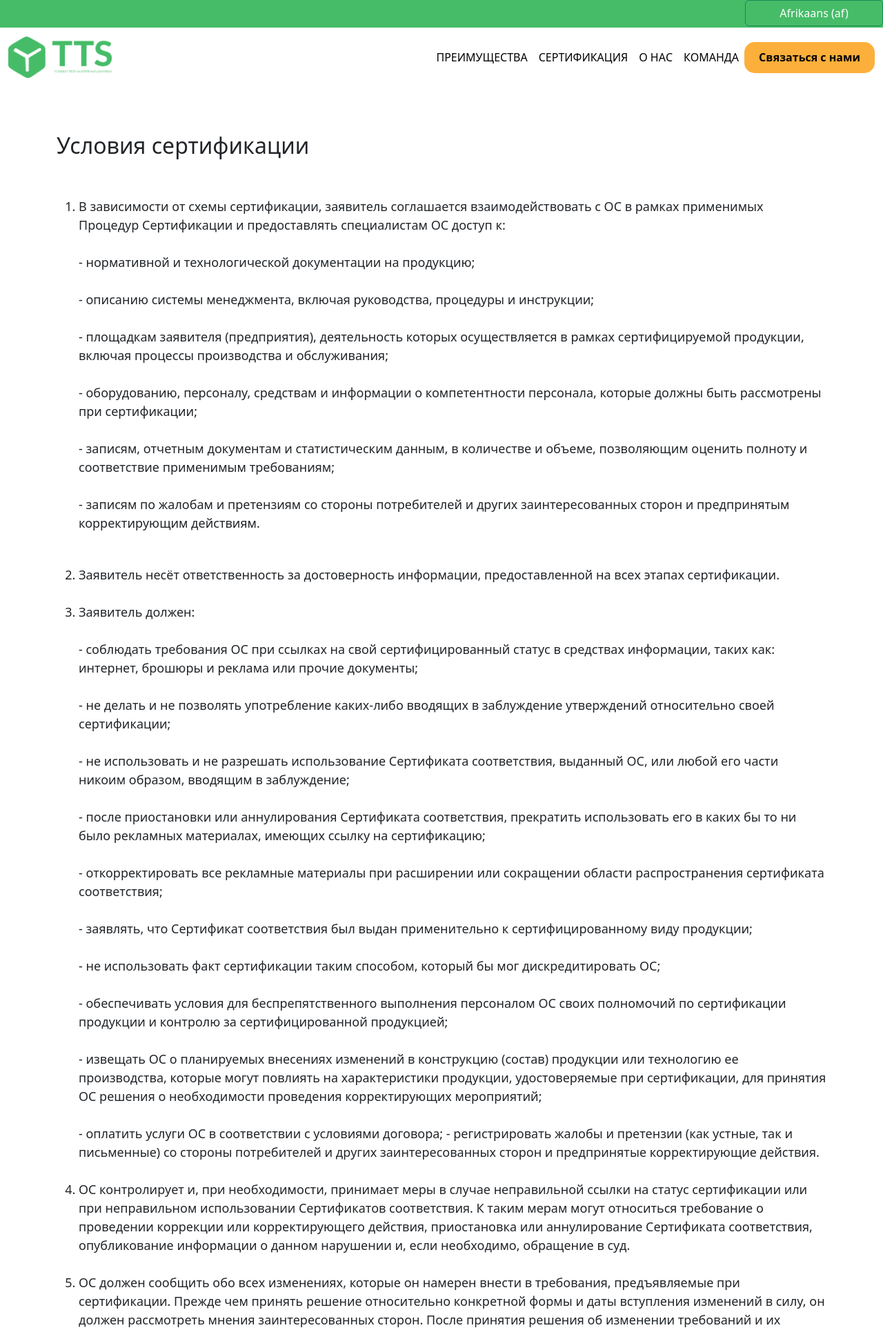
After one commit to VladlenKhan/tts, a Django app: template app/templates/certificate.html in a window 1280 px wide. The commit adds this page. Shown: the top 1928 px of the page at 69% size. Run offline with Django 4.2, Linux system fonts and the light colour scheme; the template is opened without the code that fills it, so the values that code supplies are empty.

Commit message:
'newchange'

```diff
--- a/app/static/css/style.css
+++ b/app/static/css/style.css
@@ -20,8 +20,8 @@
 .back2 {
     position: relative;
     width: 100%;
-    height: 1400px;
-    object-fit: cover;
+    height: 100%;
+    padding: 100px 0px;
 }
 
 @media screen and (min-width:320px) and (max-width:425px) {
--- a/app/templates/base.html
+++ b/app/templates/base.html
@@ -65,7 +65,7 @@
 
     <nav class="navbar navbar-expand-lg bg-body-light " style="background-color: rgb(255, 255, 255);">
         <div class="container-fluid">
-            <a class="navbar-brand" href="#">
+            <a class="navbar-brand" href="{% url 'home' %}">
                 <img src="{% static 'images/logo.png' %}" width="150" alt="">
             </a>
             <button class="navbar-toggler" type="button" data-bs-toggle="collapse" data-bs-target="#navbarSupportedContent" aria-controls="navbarSupportedContent" aria-expanded="false" aria-label="Toggle navigation">
@@ -76,6 +76,10 @@
                     <li class="nav-item">
                         <a class="nav-link" href="#useful" style="color:black;font-weight:500;">ПРЕИМУЩЕСТВА</a>
                     </li>
+                    <li class="nav-item">
+                        <a class="nav-link" href="{% url 'certificate' %}" style="color:black;font-weight:500;">СЕРТИФИКАЦИЯ</a>
+                    </li>
+
                     <li class="nav-item">
                         <a class="nav-link" href="#about"style="color:black;font-weight:500;">О НАС</a>
                     </li>
--- /dev/null
+++ b/app/templates/certificate.html
@@ -0,0 +1,127 @@
+{% extends 'base.html' %}
+{% block content %}
+<br><br><br>
+<section>
+    <div class="container">
+        <h2>Условия сертификации</h2>
+        <br><br>
+        <ol>
+            <li style="font-size: 18px;">
+                 В зависимости от схемы сертификации, заявитель соглашается взаимодействовать с ОС в рамках применимых Процедур Сертификации и предоставлять специалистам ОС доступ к:
+                <br>
+                <br>
+                - нормативной и технологической документации на продукцию;
+                <br>
+                <br>
+                - описанию системы менеджмента, включая руководства, процедуры и инструкции;
+                <br>
+                <br>
+                - площадкам заявителя (предприятия), деятельность которых осуществляется в рамках сертифицируемой продукции, включая процессы производства и обслуживания;
+
+                <br><br>
+                - оборудованию, персоналу, средствам и информации о компетентности персонала, которые должны быть рассмотрены при сертификации;
+                <br><br>
+
+                - записям, отчетным документам и статистическим данным, в количестве и объеме, позволяющим оценить полноту и соответствие применимым требованиям;
+
+                <br><br>
+                - записям по жалобам и претензиям со стороны потребителей и других заинтересованных сторон и предпринятым корректирующим действиям.</li>
+           <br><br>
+            <li style="font-size: 18px;">  Заявитель несёт ответственность за достоверность информации, предоставленной на всех этапах сертификации. <br><br></li>
+            <li style="font-size: 18px;">
+                Заявитель должен:
+                <br><br>
+
+                - соблюдать требования ОС при ссылках на свой сертифицированный статус в средствах информации, таких как: интернет, брошюры и реклама или прочие документы;
+                <br><br>
+
+                - не делать и не позволять употребление каких-либо вводящих в заблуждение утверждений относительно своей сертификации;
+                <br><br>
+
+                - не использовать и не разрешать использование Сертификата соответствия, выданный ОС, или любой его части никоим образом, вводящим в заблуждение;
+                <br><br>
+
+                - после приостановки или аннулирования Сертификата соответствия, прекратить использовать его в каких бы то ни было рекламных материалах, имеющих ссылку на сертификацию;
+
+                <br><br>
+                - откорректировать все рекламные материалы при расширении или сокращении области распространения сертификата соответствия;
+                <br><br>
+
+                - заявлять, что Сертификат соответствия был выдан применительно к сертифицированному виду продукции;
+                <br><br>
+
+                - не использовать факт сертификации таким способом, который бы мог дискредитировать ОС;
+                <br><br>
+
+                - обеспечивать условия для беспрепятственного выполнения персоналом ОС своих полномочий по сертификации продукции и контролю за сертифицированной продукцией;
+
+
+                <br><br>
+                - извещать ОС о планируемых внесениях изменений в конструкцию (состав) продукции или технологию ее производства, которые могут повлиять на характеристики продукции, удостоверяемые при сертификации, для принятия ОС решения о необходимости проведения корректирующих мероприятий;
+                <br><br>
+
+                - оплатить услуги ОС в соответствии с условиями договора; - регистрировать жалобы и претензии (как устные, так и письменные) со стороны потребителей и других заинтересованных сторон и предпринятые корректирующие действия.
+            <br><br>
+            </li>
+            <li style="font-size: 18px;">
+                ОС контролирует и, при необходимости, принимает меры в случае неправильной ссылки на статус сертификации или при неправильном использовании Сертификатов соответствия. К таким мерам могут относиться требование о проведении коррекции или корректирующего действия, приостановка или аннулирование Сертификата соответствия, опубликование информации о данном нарушении и, если необходимо, обращение в суд.
+           <br><br> </li>
+            <li style="font-size: 18px;">
+                ОС должен сообщить обо всех изменениях, которые он намерен внести в требования, предъявляемые при сертификации. Прежде чем принять решение относительно конкретной формы и даты вступления изменений в силу, он должен рассмотреть мнения заинтересованных сторон. После принятия решения об изменении требований и их публикации орган по сертификации должен следить, чтобы каждый поставщик внес в свою документацию все необходимые уточнения в срок, который, по мнению органа по сертификации является обоснованным
+           <br><br> </li>
+            <li style="font-size: 18px;">
+                ОС не менее одного раза в год проводит инспекционный контроль сертифицированной продукции (при схемах 3 или 4) с целью подтверждения её соответствия требованиям, установленным при сертификации.
+           <br><br> </li>
+            <li style="font-size: 18px;">
+                Заявитель имеет право подать заявку в ОС с целью повторной сертификации, не менее чем за месяц до окончания срока действия сертификата соответствия на производимую продукцию. При этом ОС может изменить схему сертификации, учитывая результаты инспекционного контроля
+           <br><br> </li>
+            <li style="font-size: 18px;">
+
+                Если Заявитель не выполняет указанных условий, ОС может приостановить действие Сертификата соответствия или изъять его в любое время сообщением в письменном виде.
+            <br><br></li>
+        </ol>
+        <h2>
+            Условия выдачи Сертификата соответствия
+        </h2>
+        <br><br>
+        <ol>
+            <li style="font-size: 18px;">
+                Сертификат соответствия выдается Заявителю при выполнении следующих обязательных условий:
+                <br><br>
+
+                - Заявитель должен предоставить всю информацию, которую орган по сертификации сочтет необходимой для принятия решения относительно процедуры оценки соответствия, выбора схемы сертификации, выбора нормативной документации и т.д
+                <br><br>
+
+                - все несоответствия, выявленные в ходе проверки, устранены, и заявитель предоставил в ОС объективные доказательства их устранения;
+                <br><br>
+
+                - результаты сертификации свидетельствуют: о соответствии требованиям НД; применимым законодательным требованиям; о способности заявителя гарантировать стабильность выполнения установленных и предполагаемых требований;
+
+                <br><br>
+                - Заявитель полностью выполнил свои договорные обязательства перед ОС;
+                <br><br>
+
+                - результаты работ по сертификации проверены и утверждены руководством ОС.
+                <br><br>
+            </li>
+            <li style="font-size: 18px;">
+                ОС после рассмотрения протокола(ов) испытаний, обследования состояния производства и документов, представленных заявителем с заявкой, выдает сертификат соответствия или отказывает в его выдаче. ОС письменно информирует Заявителя о принятом по результатам сертификации решении. Наличие письменного уведомления ОС является основанием для Заявителя информировать все заинтересованные стороны о результатах сертификации.
+                <br><br>
+            </li>
+            <li style="font-size: 18px;">
+                Сертификат оформляется на государственном или русском языках. Оформленный сертификат соответствия регистрируется в Государственном реестре НСС Уз. Сертификат действителен только при наличии регистрационного номера.
+                <br><br>
+            </li>
+            <li style="font-size: 18px;">
+                Сертификат соответствия выдается заявителю в течение трех рабочих дней после предоставления всех необходимых документов, а при проведении ОС обследования производства — в течение пяти рабочих дней с момента получения ОС результатов испытаний.
+                <br><br>
+            </li>
+            <li style="font-size: 18px;">
+                Сертификат соответствия выдается на ввозимую продукцию на срок годности продукции, а для серийно производимой продукции — на 3 года.
+
+                <br><br>
+            </li>
+        </ol>
+    </div>
+</section>
+{% endblock %}
--- a/app/urls.py
+++ b/app/urls.py
@@ -2,4 +2,5 @@ from django.urls import path
 from .views import *
 urlpatterns = [
     path('',home,name='home'),
+    path('certificate/',certificate,name='certificate'),
 ]
--- a/app/views.py
+++ b/app/views.py
@@ -2,7 +2,6 @@ from django.shortcuts import render, redirect
 from django.contrib import messages
 from .forms import ApplicationForm
 from django.http import JsonResponse
-
 from django.http import JsonResponse
 
 def home(request):
@@ -24,3 +23,6 @@ def home(request):
     }
 
     return render(request, 'home.html', context)
+
+def certificate(request):
+    return render(request, 'certificate.html')
```
Also changed, not shown: app/templates/home.html (+63 -4 lines).
